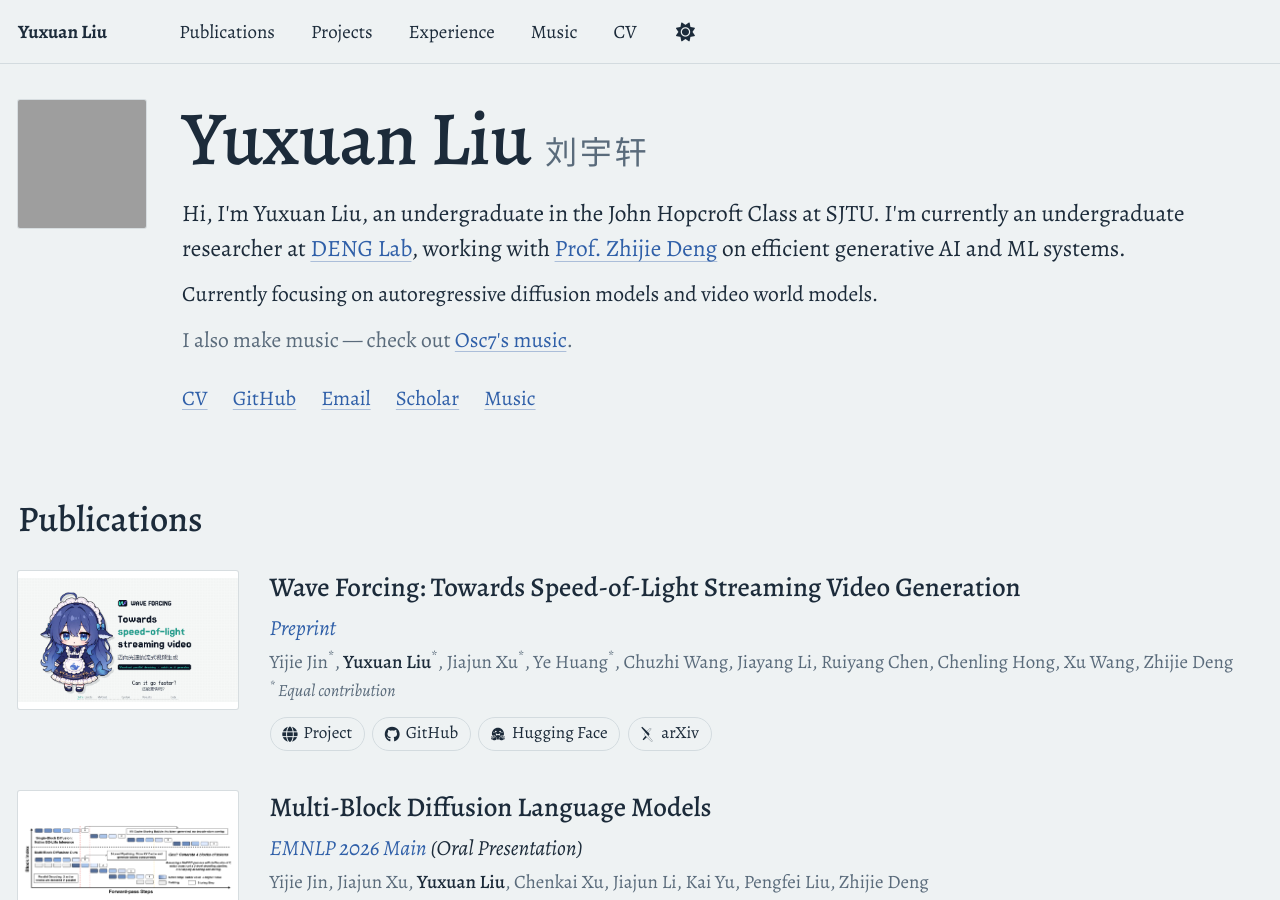
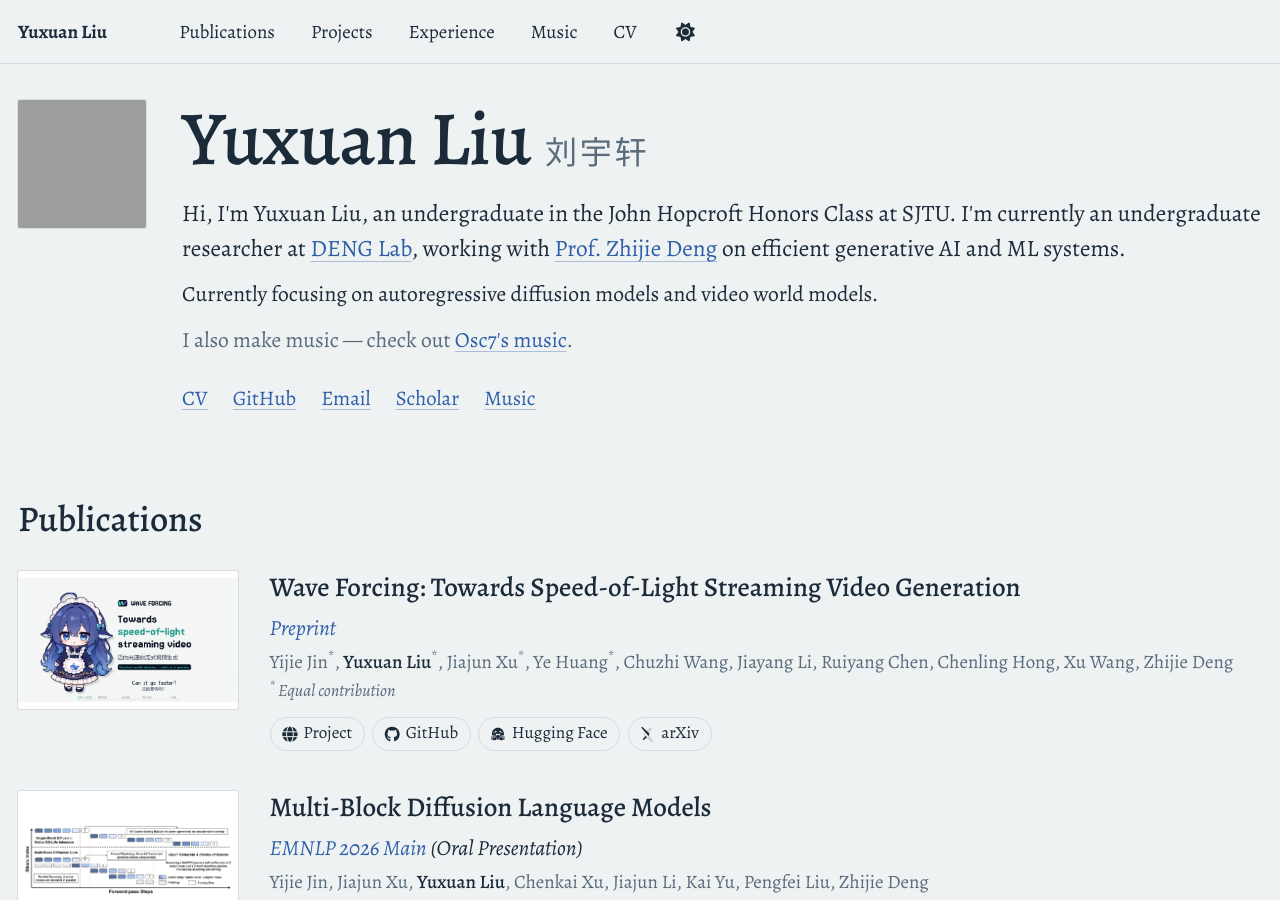
Before and after one commit to Osc-7/Osc-7.github.io, a Jekyll site: the page built from index.md, in a window 1280 px wide and 900 px high. Built offline with Jekyll 4.4.1, drawn with Linux system fonts in a browser that asks for light colours; some web fonts are replaced; a script that is not in the unit is left out; some of the changed text lies outside the part shown; grey boxes are pictures that could not be loaded.

Commit message:
Use Honors Class naming and simplify project links.
Switch affiliation copy to John Hopcroft Honors Class, and keep project titles plain while unifying GitHub actions.

Co-authored-by: Cursor <cursoragent@cursor.com>

```diff
--- a/_includes/archive-single.html
+++ b/_includes/archive-single.html
@@ -43,6 +43,8 @@
     <h2 class="archive__item-title" itemprop="headline">
       {% if post.collection == 'publications' %}
         <a href="{% if post.link %}{{ post.link }}{% else %}{{ base_path }}{{ post.url }}{% endif %}">{{ title }}</a>
+      {% elsif post.collection == 'portfolio' %}
+        {{ title }}
       {% elsif post.link %}
         <a href="{{ post.link }}">{{ title }}</a>
       {% else %}
@@ -87,10 +89,8 @@
     {% endif %}
 
     {% if post.collection == 'portfolio' %}
-      {% if post.github or post.huggingface or post.arxiv %}
+      {% if post.link or post.github or post.huggingface or post.arxiv %}
         {% include publication-actions.html item=post %}
-      {% elsif post.link %}
-        <p class="site-card__actions"><a href="{{ post.link }}" target="_blank" rel="noopener noreferrer"><i class="fab fa-github" aria-hidden="true"></i> View on GitHub</a></p>
       {% endif %}
     {% endif %}
     </div>
--- a/index.md
+++ b/index.md
@@ -7,7 +7,7 @@ author_profile: false
   <img class="hero__avatar" src="{{ '/images/avatar.png' | relative_url }}" alt="{{ site.author.name }}" width="112" height="112" />
   <div class="hero__body">
     <h1 class="hero__name">Yuxuan Liu<span class="hero__name-cn">刘宇轩</span></h1>
-    <p class="hero__tagline">Hi, I'm Yuxuan Liu, an undergraduate in the John Hopcroft Class at SJTU. I'm currently an undergraduate researcher at <a href="https://sjtu-deng-lab.github.io/">DENG Lab</a>, working with <a href="https://thudzj.github.io/">Prof. Zhijie Deng</a> on efficient generative AI and ML systems.</p>
+    <p class="hero__tagline">Hi, I'm Yuxuan Liu, an undergraduate in the John Hopcroft Honors Class at SJTU. I'm currently an undergraduate researcher at <a href="https://sjtu-deng-lab.github.io/">DENG Lab</a>, working with <a href="https://thudzj.github.io/">Prof. Zhijie Deng</a> on efficient generative AI and ML systems.</p>
     <p class="hero__focus">Currently focusing on autoregressive diffusion models and video world models.</p>
     <p class="hero__bio">I also make music — check out <a href="{{ '/music/' | relative_url }}">Osc7's music</a>.</p>
     <nav class="hero__actions" aria-label="Quick links">
@@ -37,6 +37,6 @@ author_profile: false
 <section class="content-section" id="experience">
   <h2 class="content-section__title">Experience</h2>
   <ul class="experience-list">
-    <li class="experience-line"><span class="experience-line__when">2024 – Present</span><span>Undergraduate, John Hopcroft Class, Zhiyuan College, Shanghai Jiao Tong University</span></li>
+    <li class="experience-line"><span class="experience-line__when">2024 – Present</span><span>Undergraduate, John Hopcroft Honors Class, Zhiyuan College, Shanghai Jiao Tong University</span></li>
   </ul>
 </section>
```
Also changed, not shown: _pages/about.md (+2 -2 lines), _portfolio/macchiato-bot.md (+1 -2 lines), _portfolio/schemer-compiler.md (+1 -2 lines).
